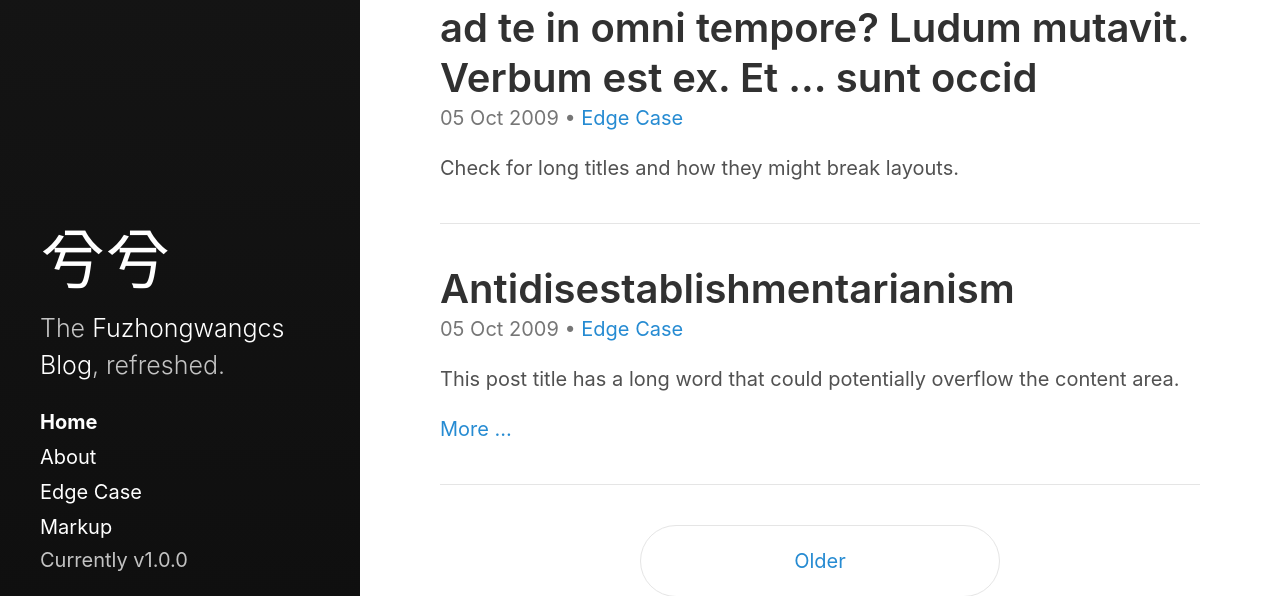
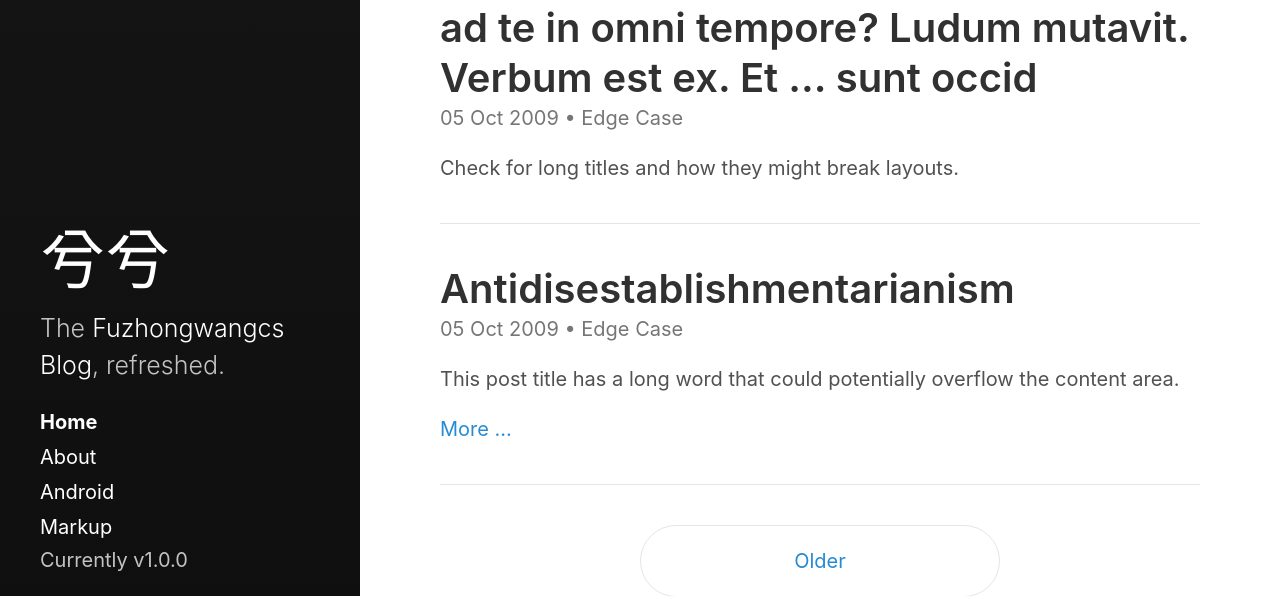
Before and after one commit to fuzhongwangcs/fuzhongwangcs.github.io, a Jekyll site: the page built from index.html, in a window 1280 px wide. Shown: the part 3717-4313 px from the top of the page. Built offline with Jekyll 4.4.1, drawn with Linux system fonts in a browser that asks for light colours; the list of posts is cut into pages by our own code.

Commit message:
修改类别

```diff
--- a/category/edge-case.md
+++ b/category/edge-case.md
@@ -1,6 +1,6 @@
 ---
 layout: category
-title: Edge Case
+title: Android
 ---
 
 Sample category page. You need to create a page for each category.
```
